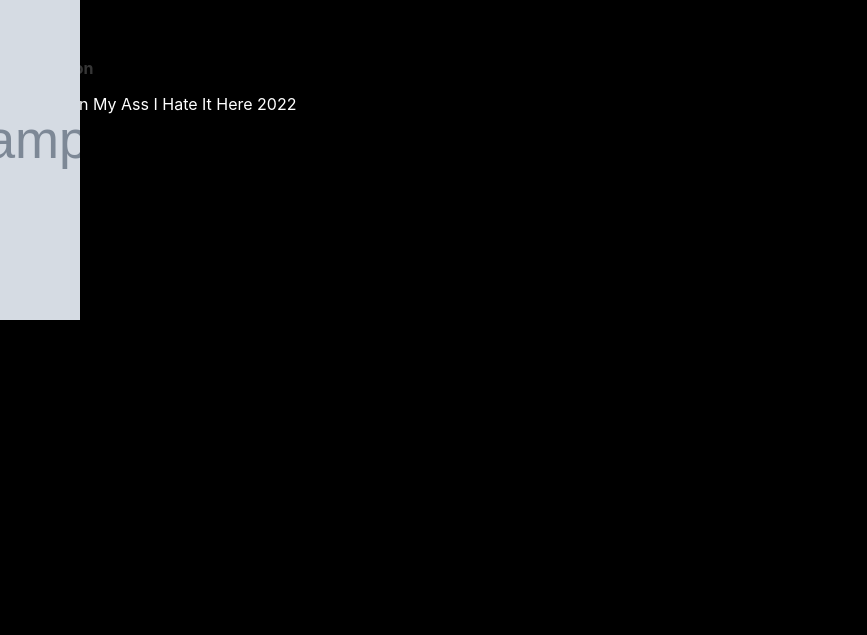
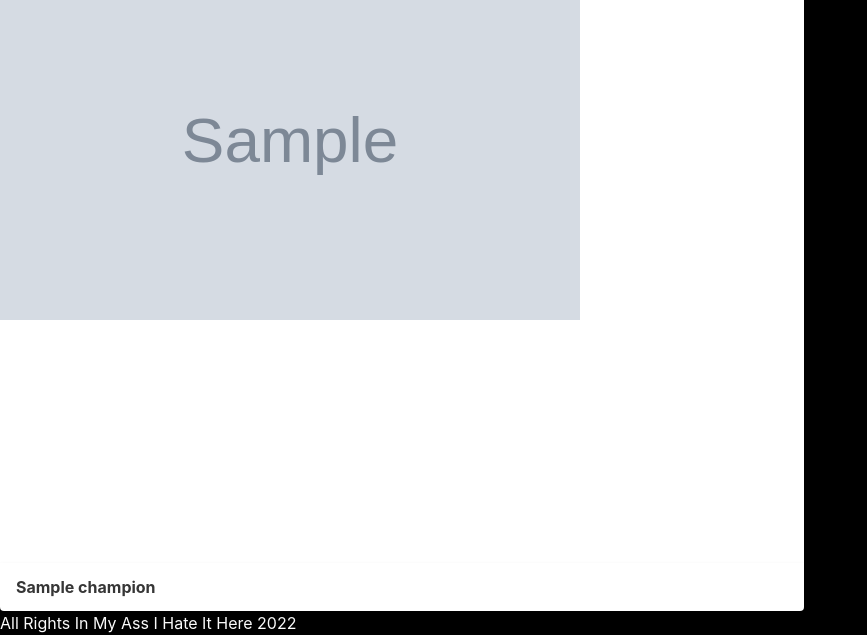
Before and after one commit to GA-TFT/TeamFightTactics, a Django app: page /champions/ in a window 1280 px wide. Shown: the part 210-845 px from the top of the page, without its empty margins (0-867 px from the left). Before the commit the page ends 530 px from the top, so only its background shows below. Run offline with Django 4.2, Linux system fonts and the light colour scheme; tables that the repository leaves empty hold one stand-in row (values such as "Sample post"); grey boxes marked "Sample" are stand-in pictures.

Commit message:
im crying

```diff
--- a/main_app/static/styles/main.css
+++ b/main_app/static/styles/main.css
@@ -63,8 +63,8 @@ h1 {
 }
 
 .gallery .card {
-    min-width: 80px;
-    max-width: 10%;
+    min-width: 804px;
+    max-width: 100%;
     transition: 0.1s linear;
 }
 
--- a/main_app/templates/champions.html
+++ b/main_app/templates/champions.html
@@ -9,7 +9,7 @@
     <div class="card" >
       <div class="card-image">
         <figure class="image is-4by3">
-          <img src="{{ champion.icon }}" alt="{{ champions.name }}" style="width: 280px; height: 360px;"/>
+          <img src="{{ champion.icon }}" alt="{{ champions.name }}" style="width: 580px; height: 360px;"/>
         </figure>
       </div>
       <div class="card-header">
```
